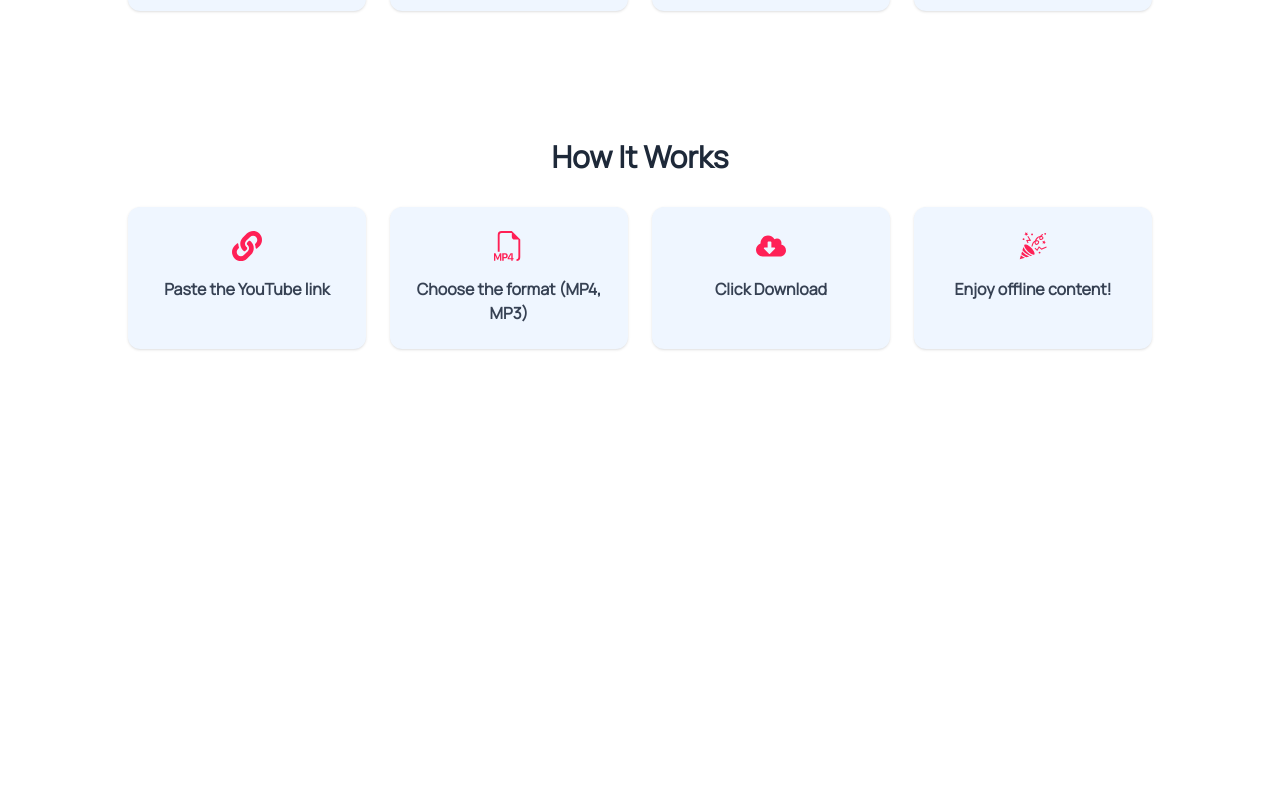
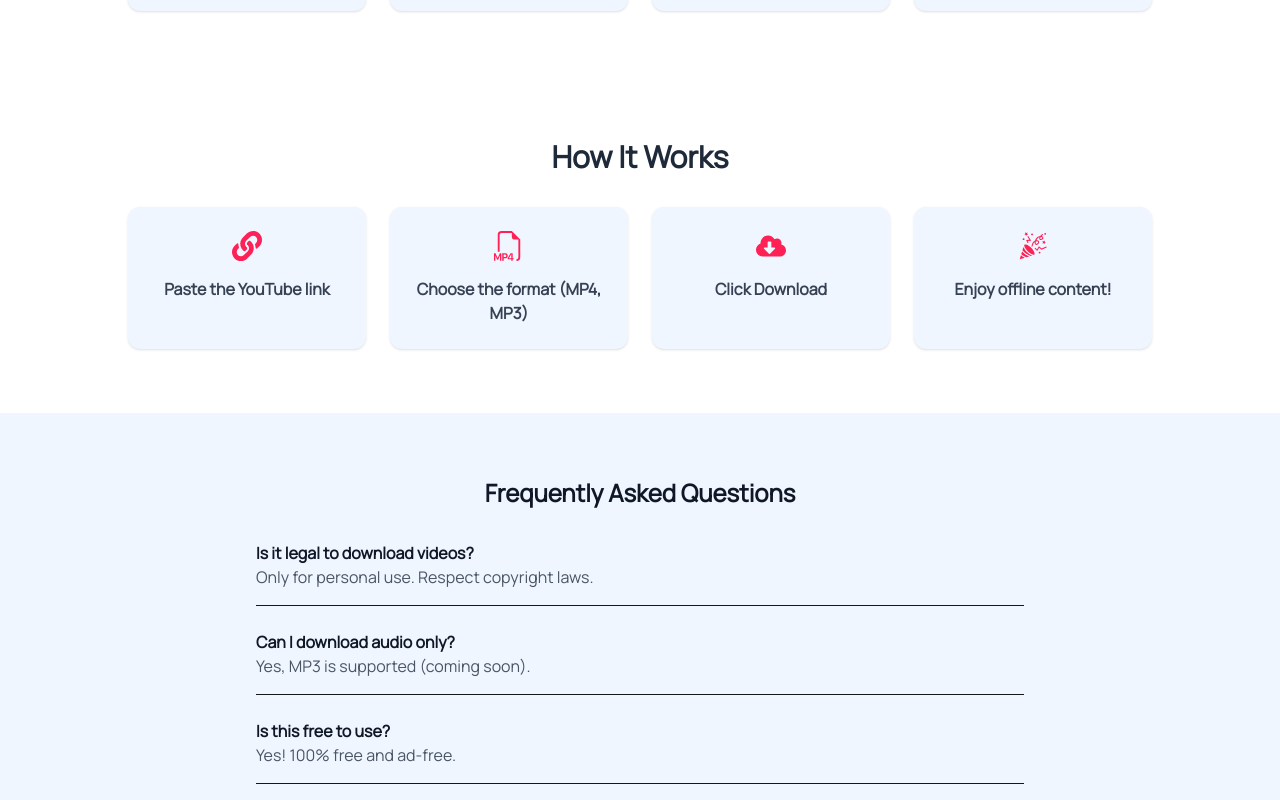
Before and after one commit to kadelcode/youtube-downloader, a Next.js app: page / in a window 1280 px wide. Shown: the part 625-1425 px from the top of the page. Before the commit the page ends 1038 px from the top, so only its background shows below. Built offline with nearby package versions, Linux system fonts and the light colour scheme.

Commit message:
Add faq section

```diff
--- /dev/null
+++ b/src/app/components/FAQ.tsx
@@ -0,0 +1,42 @@
+"use client";
+
+import { motion } from "framer-motion";
+
+
+export default function FAQ() {
+    const faqs = [
+        { q: 'Is it legal to download videos?', a: 'Only for personal use. Respect copyright laws.' },
+        { q: 'Can I download audio only?', a: 'Yes, MP3 is supported (coming soon).' },
+        { q: 'Is this free to use?', a: 'Yes! 100% free and ad-free.' },
+    ]
+
+    return (
+        <section id="faq" className="py-16 px-4 bg-blue-50">
+            <motion.h2
+              className="text-2xl font-bold text-center text-gray-900 mb-8"
+              initial={{ opacity: 0, y: 40 }}
+              whileInView={{ opacity: 1, y: 0 }}
+              transition={{ duration: 0.6 }}
+            >
+                Frequently Asked Questions
+            </motion.h2>
+
+            <div className="max-w-3xl mx-auto space-y-6">
+                {faqs.map((faq, i) => (
+                    <motion.div
+                      key={i}
+                      className="border-b pb-4"
+                      initial={{ opacity: 0, y: 40 }}
+                      whileInView={{ opacity: 1, y: 0 }}
+                      transition={{ duration: 0.6, delay: i * 0.2 }}
+
+                    >
+                        <p className="font-semibold text-gray-900">{faq.q}</p>
+                        <p className="text-gray-600">{faq.a}</p>
+                    </motion.div>
+                ))}
+            </div>
+        </section>
+    )
+
+}
--- a/src/app/page.tsx
+++ b/src/app/page.tsx
@@ -2,6 +2,7 @@ import Navbar from "./components/Navbar";
 import Hero from "./components/Hero";
 import Features from "./components/Features";
 import HowItWorks from "./components/HowItWorks";
+import FAQ from "./components/FAQ";
 
 export default function Home() {
   return (
@@ -10,6 +11,7 @@ export default function Home() {
       <Hero />
       <Features />
       <HowItWorks />
+      <FAQ />
     </>
   )
 }
```
